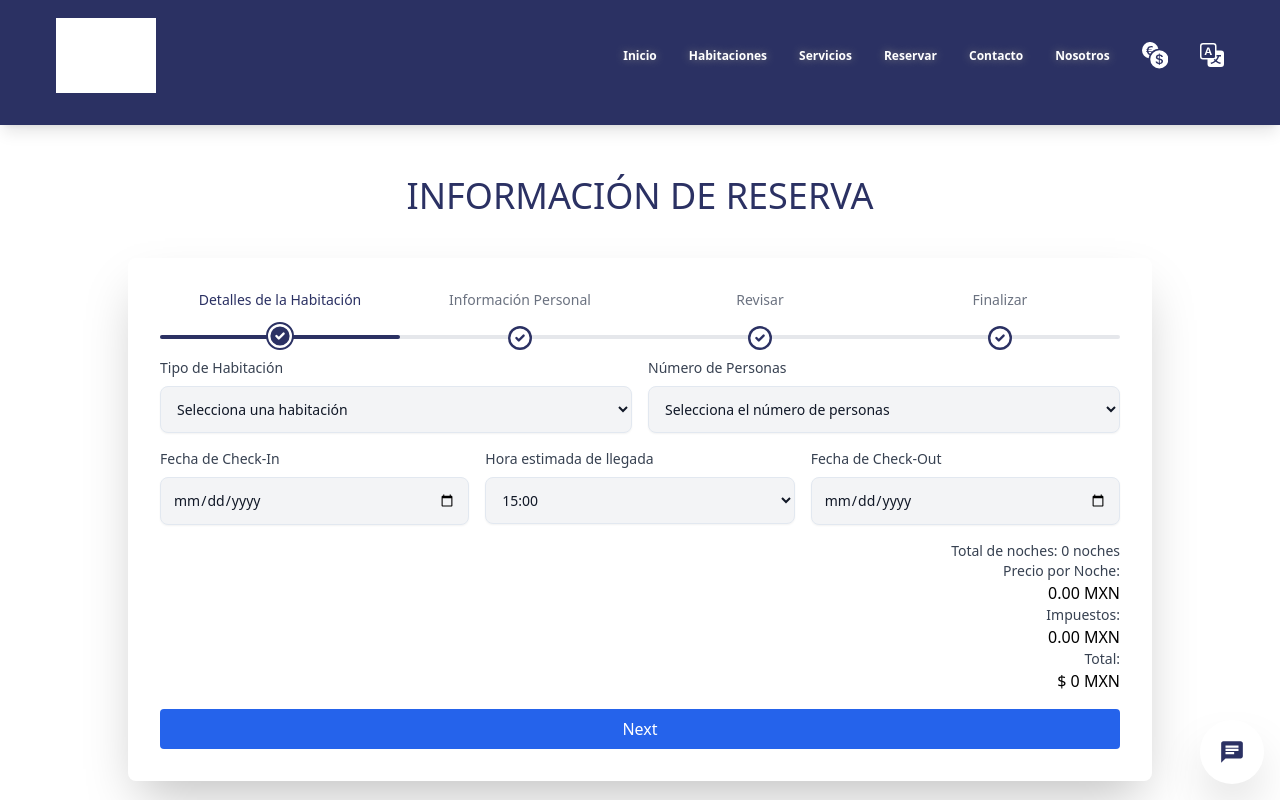
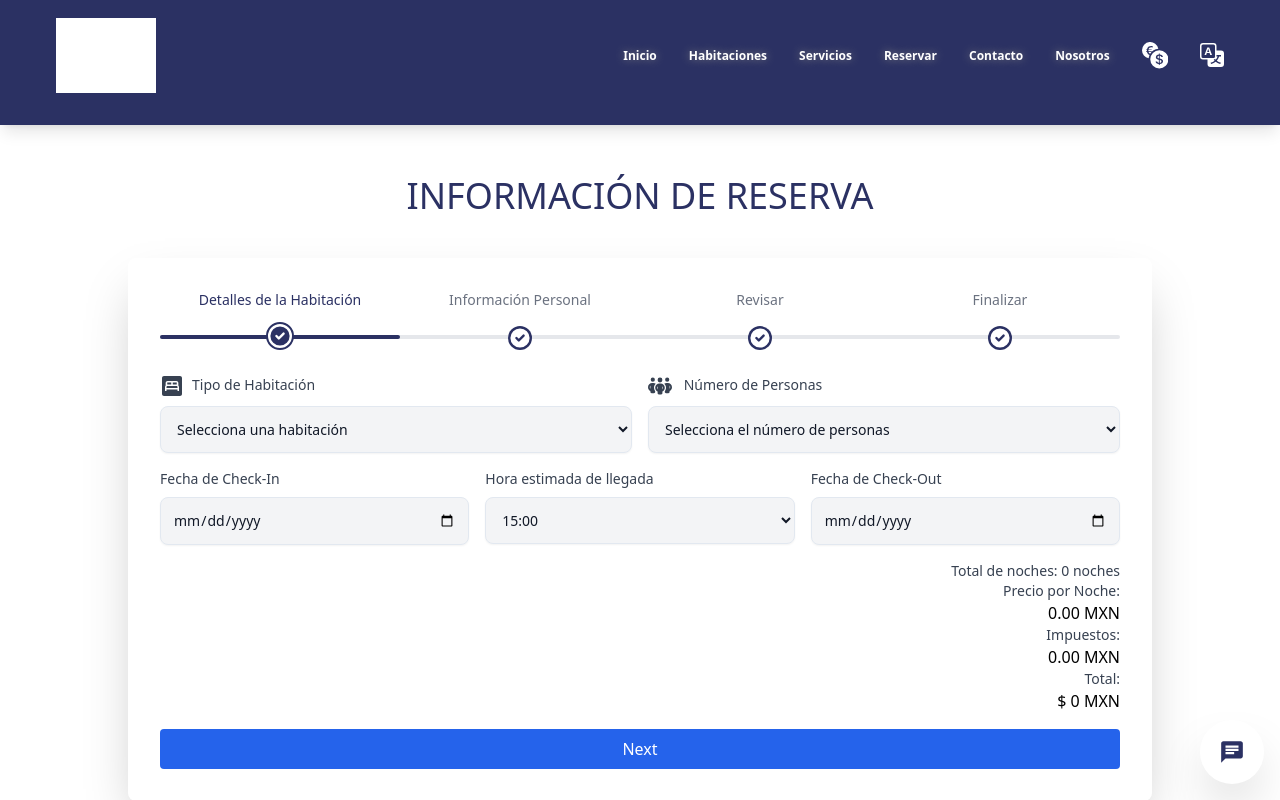
Before and after one commit to OzkrMebasser/plaza-nardos-hotel, a Next.js app: page /reservaciones in a window 1280 px wide. Shown: the top 800 px of the page. Built offline with nearby package versions, Linux system fonts and the light colour scheme; grey boxes are pictures that could not be loaded.

Commit message:
working UI booking steps

```diff
--- a/src/app/components/BookingSteps/RoomInfoForm.jsx
+++ b/src/app/components/BookingSteps/RoomInfoForm.jsx
@@ -4,6 +4,10 @@ import { useFormik } from "formik";
 import * as Yup from "yup";
 import { useLanguage } from "@/app/contexts/LanguageContext";
 import { useRoomsAndCurrency } from "@/app/contexts/RoomsAndCurrencyContext";
+import { MdBedroomParent } from "react-icons/md";
+import { FaPeopleGroup } from "react-icons/fa6";
+
+
 
 const RoomInfoForm = ({ onSubmit }) => {
   const { getTranslations } = useLanguage();
@@ -117,16 +121,17 @@ const RoomInfoForm = ({ onSubmit }) => {
   };
 
   return (
-    <form onSubmit={formik.handleSubmit} className="space-y-4">
-      {/* Room type and number of people in 2 columns in lg */}
+    <form onSubmit={formik.handleSubmit} className="space-y-4 mt-12 ">
       <div className="lg:grid lg:grid-cols-2 lg:gap-4">
         <div className="">
           <label
             htmlFor="roomType"
-            className="block text-sm font-medium text-gray-700"
+            className="block text-sm font-medium text-gray-700 align-middle"
           >
-            Tipo de Habitación
+             <MdBedroomParent className="inline w-6 h-6 mr-2" />Tipo de Habitación
+
           </label>
+
           <select
             id="roomType"
             name="roomType"
@@ -151,7 +156,8 @@ const RoomInfoForm = ({ onSubmit }) => {
             htmlFor="numberOfPeople"
             className="block text-sm font-medium text-gray-700"
           >
-            Número de Personas
+              <FaPeopleGroup className="inline w-6 h-6 mr-2"/> {" "}Número de Personas{" "}
+
           </label>
           <select
             id="numberOfPeople"
@@ -229,7 +235,6 @@ const RoomInfoForm = ({ onSubmit }) => {
         </div>
 
         <div>
-
           <label
             htmlFor="checkOutDate"
             className="block text-sm font-medium text-gray-700"
--- a/src/app/components/BookingSteps/RoomSumary.jsx
+++ b/src/app/components/BookingSteps/RoomSumary.jsx
@@ -23,10 +23,8 @@ const RoomSumary = ({
   noSmokingTitle,
   noSmoking,
 }) => {
-
   const { getTranslations } = useLanguage();
   const translations = getTranslations();
-
 
   return (
     <>
```
Lines whose indentation alone changed are shown as unchanged.
